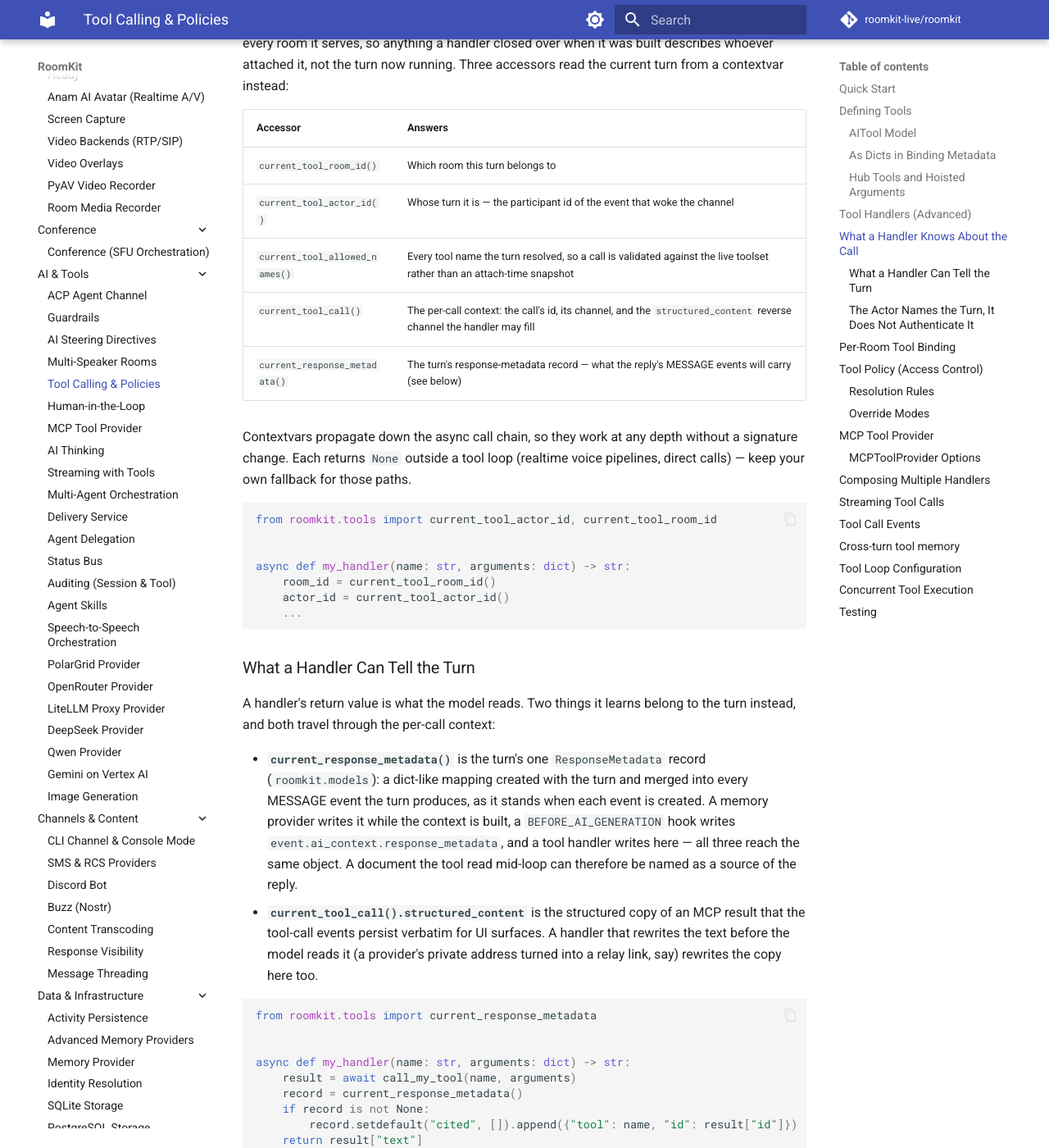
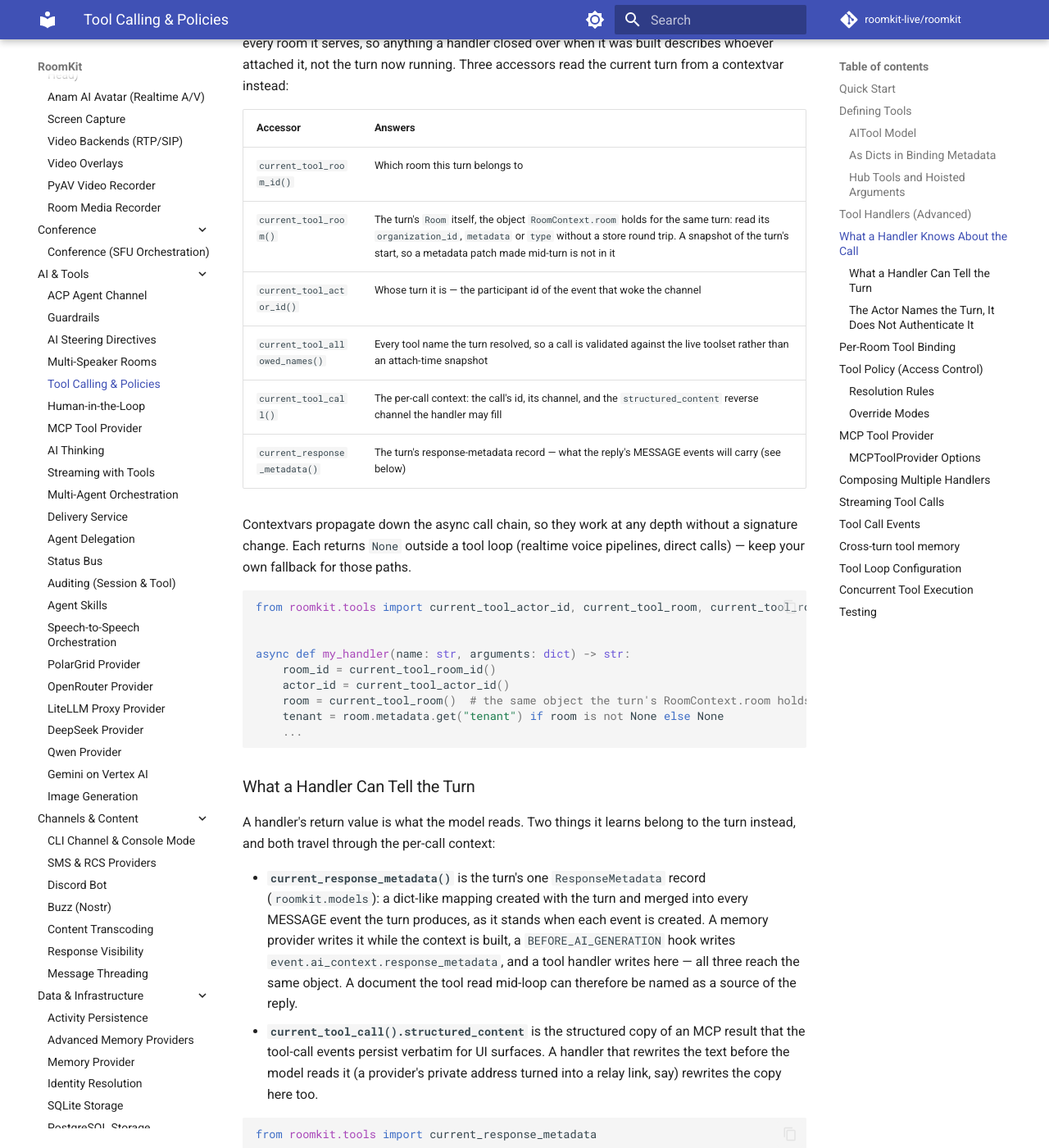
Before and after one commit to roomkit-live/roomkit-docs, an MkDocs documentation site: the page built from docs/guides/tool-calling.md, in a window 1280 px wide and 1400 px high, scrolled down 5436 px. Shown: the whole window at 82% size. Built offline with MkDocs 1.6.1 and Material for MkDocs 9.7.7, drawn with Linux system fonts in a browser that asks for light colours; comment, search, counter and statistics services are not loaded.

Commit message:
docs(tools): current_tool_room, the turn's Room from a handler (RMK-183)
The tool-calling guide's accessor table, the features page and the
tools API reference gain ``current_tool_room()``: the Room object the
turn's RoomContext holds, read from a handler without a store round
trip, a snapshot of the turn's start.

````diff
--- a/docs/guides/tool-calling.md
+++ b/docs/guides/tool-calling.md
@@ -242,6 +242,7 @@ running. Three accessors read the current turn from a contextvar instead:
 | Accessor | Answers |
 |----------|---------|
 | `current_tool_room_id()` | Which room this turn belongs to |
+| `current_tool_room()` | The turn's `Room` itself, the object `RoomContext.room` holds for the same turn: read its `organization_id`, `metadata` or `type` without a store round trip. A snapshot of the turn's start, so a metadata patch made mid-turn is not in it |
 | `current_tool_actor_id()` | Whose turn it is — the participant id of the event that woke the channel |
 | `current_tool_allowed_names()` | Every tool name the turn resolved, so a call is validated against the live toolset rather than an attach-time snapshot |
 | `current_tool_call()` | The per-call context: the call's id, its channel, and the `structured_content` reverse channel the handler may fill |
@@ -252,12 +253,14 @@ without a signature change. Each returns `None` outside a tool loop (realtime
 voice pipelines, direct calls) — keep your own fallback for those paths.
 
 ```python
-from roomkit.tools import current_tool_actor_id, current_tool_room_id
+from roomkit.tools import current_tool_actor_id, current_tool_room, current_tool_room_id
 
 
 async def my_handler(name: str, arguments: dict) -> str:
     room_id = current_tool_room_id()
     actor_id = current_tool_actor_id()
+    room = current_tool_room()  # the same object the turn's RoomContext.room holds
+    tenant = room.metadata.get("tenant") if room is not None else None
     ...
 ```
 
````
Also changed, not shown: docs/api/tools.md (+2 -0 lines), docs/features.md (+1 -1 lines).
